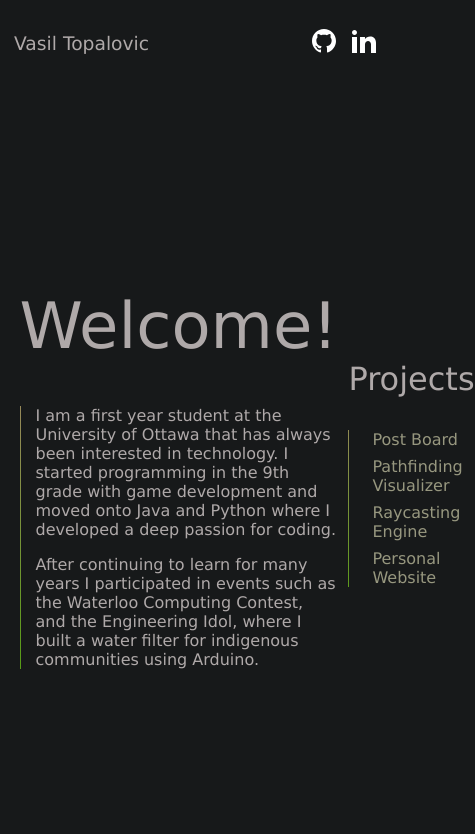
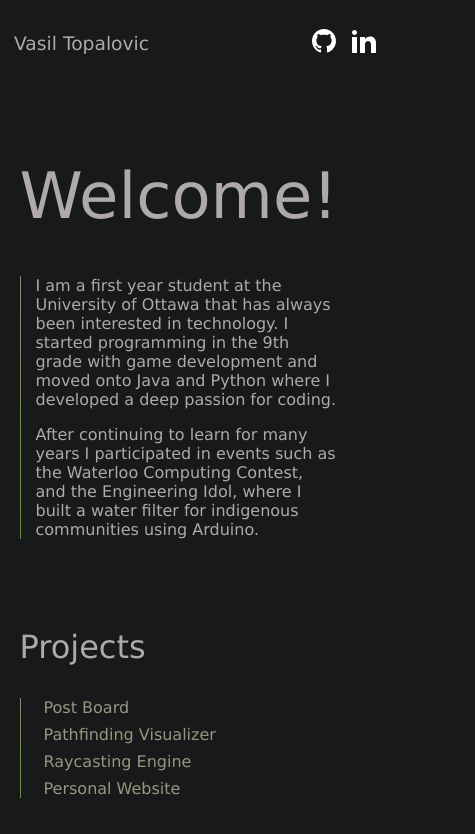
Before and after one commit to vasiltop/website, a React (Create React App) app: page / in a window 390 px wide. Shown: the top 834 px of the page, 475 px wide, since content can reach past the window. Built offline with nearby package versions, Linux system fonts and the light colour scheme.

Commit message:
Wrap info section on small screens

```diff
--- a/src/components/Info/Info.css
+++ b/src/components/Info/Info.css
@@ -5,8 +5,10 @@
     align-items: center;
     flex-grow: 1;
     gap: 3%;
+    flex-wrap: wrap;
+}
 
-}
+
 
 
 
```
Also changed, not shown: public/index.html (+1 -21 lines).
